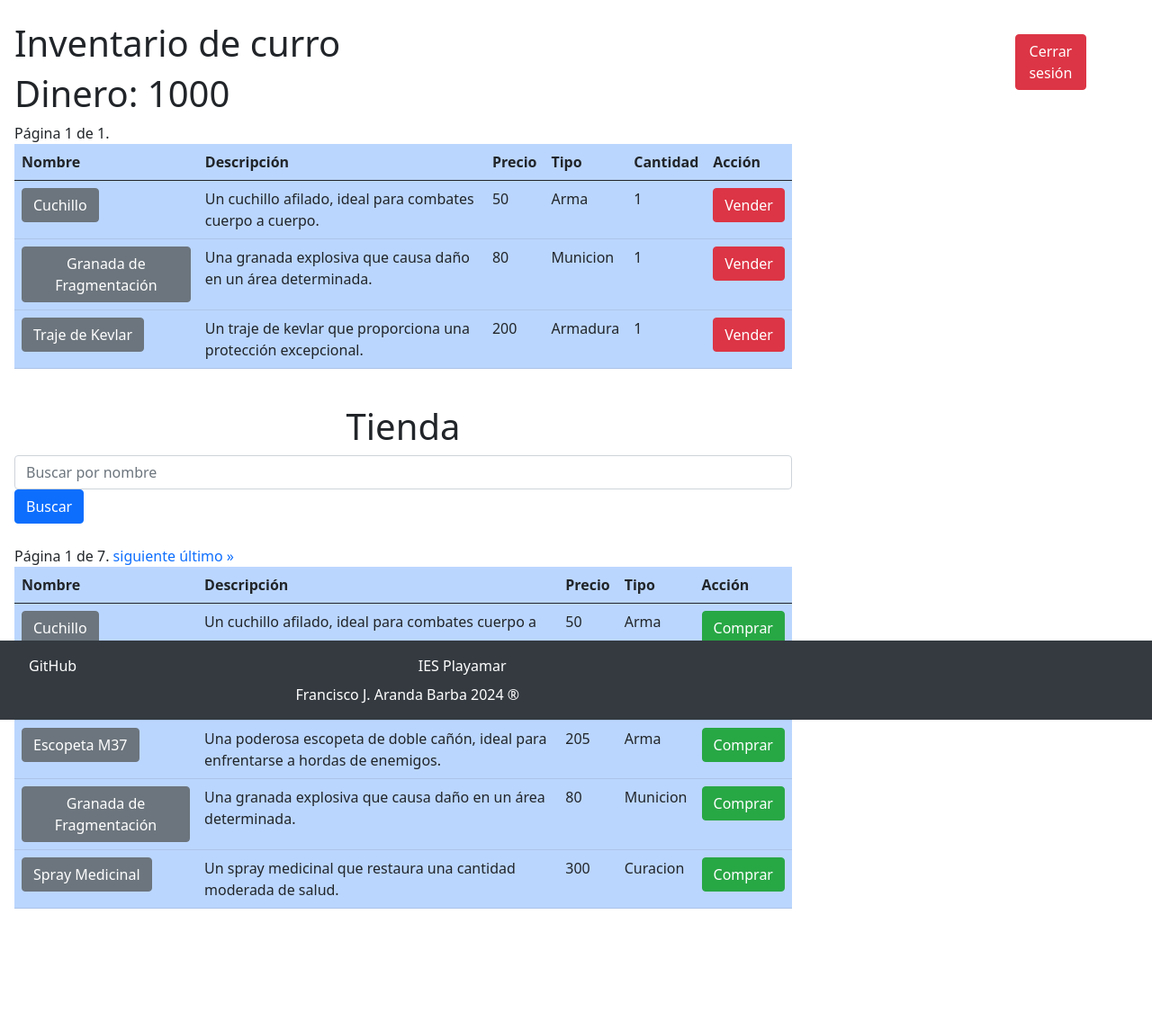
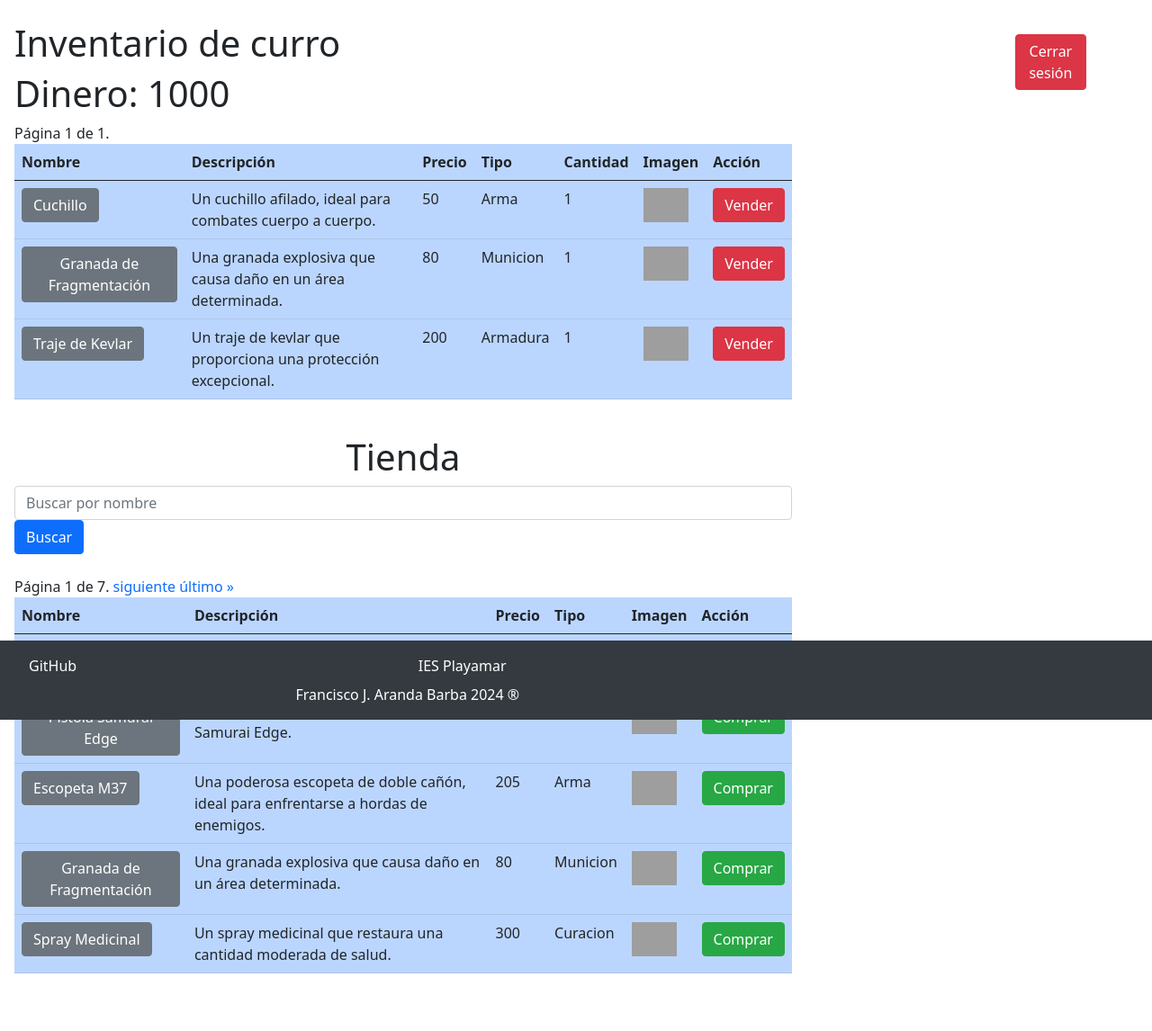
Before and after one commit to FJAB1992/TFG_PS, a Django app: page /tienda/ in a window 1280 px wide. Shown: the whole page at 90% size. Before the commit the page ends 1010 px from the top, so only its background shows below. Run offline with Django 5.2, Linux system fonts and the light colour scheme; a user stored in the database is signed in; data comes from the database, SQL or seed files in the repository; some libraries are stand-ins or nearby versions; grey boxes are pictures that could not be loaded.

Commit message:
img_table01

```diff
--- a/tfg_ps_app/models.py
+++ b/tfg_ps_app/models.py
@@ -45,7 +45,7 @@ class Objetos(models.Model):
         blank=True,
         null=True,
     )
-    url_imagen = models.TextField(blank=True, null=True)
+    url_imagen = models.URLField(blank=True, null=True)
 
     class Meta:
         verbose_name = "objeto"
--- a/tfg_ps_app/static/css/detalle_objeto.css
+++ b/tfg_ps_app/static/css/detalle_objeto.css
@@ -3,8 +3,3 @@
     justify-content: center;
     margin-top: 20px;
 }
-
-.image-container img {
-    max-width: 30%;
-    max-height: 30%;
-}
--- a/tfg_ps_app/templates/detalle_objeto.html
+++ b/tfg_ps_app/templates/detalle_objeto.html
@@ -18,7 +18,7 @@
             <p class="card-text">Tipo: {{ objeto.tipo_objeto }}</p>
             {% if objeto.url_imagen %}
             <div class="image-container">
-                <img src="{{ objeto.url_imagen }}" alt="{{ objeto.nombre }}" class="img-fluid">
+                <img src="{{ objeto.url_imagen }}" alt="{{ objeto.nombre }}" style="max-width: 400px;max-height: 400px;">
             </div>
             {% else %}
             <p>No hay imagen disponible.</p>
--- a/tfg_ps_app/templates/tienda.html
+++ b/tfg_ps_app/templates/tienda.html
@@ -39,6 +39,7 @@
                     <th>Precio</th>
                     <th>Tipo</th>
                     <th>Cantidad</th>
+                    <th>Imagen</th>
                     <th>Acción</th>
                 </tr>
             </thead>
@@ -54,6 +55,15 @@
                     <td>{{ item.objeto.precio }}</td>
                     <td>{{ item.objeto.tipo_objeto }}</td>
                     <td>{{ item.cantidad }}</td>
+                    <td>
+                        {% if item.objeto.url_imagen %}
+                        <div class="image-container">
+                            <img src="{{ item.objeto.url_imagen }}" alt="{{ item.objeto.nombre }}" class="img-fluid" style=" max-width: 50px;max-height: 50px;">
+                        </div>
+                        {% else %}
+                        <p>No hay imagen disponible.</p>
+                        {% endif %}
+                    </td>
                     <td>
                         <form action="{% url 'tfg_ps_app:vender_objeto' item.id %}" method="post">
                             {% csrf_token %}
@@ -99,6 +109,7 @@
                     <th scope="col">Descripción</th>
                     <th scope="col">Precio</th>
                     <th scope="col">Tipo</th>
+                    <th scope="col">Imagen</th>
                     <th scope="col">Acción</th>
                 </tr>
             </thead>
@@ -113,6 +124,15 @@
                     <td>{{ objeto.descripcion }}</td>
                     <td>{{ objeto.precio }}</td>
                     <td>{{ objeto.tipo_objeto }}</td>
+                    <td>
+                        {% if objeto.url_imagen %}
+                        <div class="image-container">
+                            <img src="{{ objeto.url_imagen }}" alt="{{ objeto.nombre }}" class="img-fluid" style=" max-width: 50px;max-height: 50px;">
+                        </div>
+                        {% else %}
+                        <p>No hay imagen disponible.</p>
+                        {% endif %}
+                    </td>
                     <td>
                         {% if jugador.dinero >= objeto.precio %}
                         <form action="{% url 'tfg_ps_app:comprar_objeto' objeto.id %}" method="post">
```
